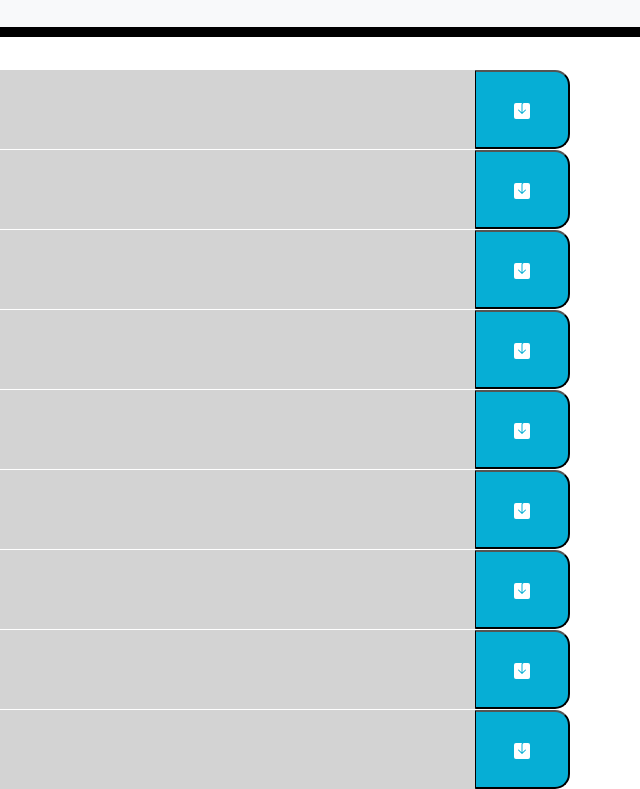
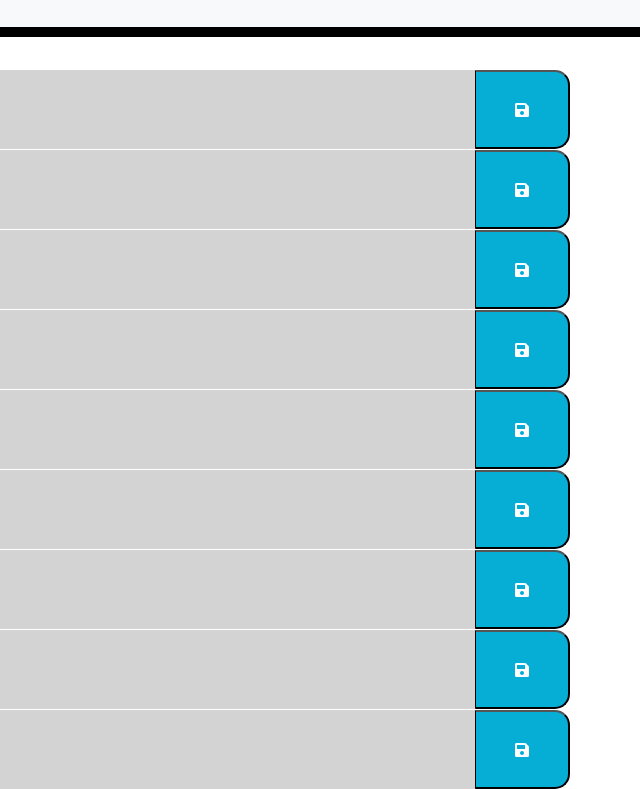
Before and after one commit to mschaaf17/Work-Day-Scheduler, a plain HTML site: page index.html in a window 1280 px wide. Shown: the part 283-1072 px from the top of the page, 640-1280 px from the left. Drawn offline with nearby package versions, Linux system fonts and the light colour scheme; a web font is replaced by a local one.

Commit message:
change icon

```diff
--- a/index.html
+++ b/index.html
@@ -36,90 +36,72 @@
       <div class="row time-block" data-time="9">
         <div class="col-1 hour pt-3">9AM
         </div>
-          <textarea id="x1" class="reminders col-10 description"></textarea>
-          <button id= "1" class = "saveBtn col-1"><svg xmlns="http://www.w3.org/2000/svg" width="16" height="16" fill="currentColor" class="bi bi-save-fill" viewBox="0 0 16 16">
-            <path d="M8.5 1.5A1.5 1.5 0 0 1 10 0h4a2 2 0 0 1 2 2v12a2 2 0 0 1-2 2H2a2 2 0 0 1-2-2V2a2 2 0 0 1 2-2h6c-.314.418-.5.937-.5 1.5v7.793L4.854 6.646a.5.5 0 1 0-.708.708l3.5 3.5a.5.5 0 0 0 .708 0l3.5-3.5a.5.5 0 0 0-.708-.708L8.5 9.293V1.5z"/>
-          </svg></button>
+          <textarea id="x1" class="reminders col-10 description text-dark"></textarea>
+          <button id= "1" class = "saveBtn col-1"><i class="fa">&#xf0c7;</i></button>
         </div>
 
       <!--10am timeblock-->
       <div class="row time-block" data-time="10">
         <div class="col-1 hour pt-3">10AM
         </div>
-          <textarea id="x2" class="reminders col-10 description"></textarea>
-          <button id= "2" class = "saveBtn col-1"><svg xmlns="http://www.w3.org/2000/svg" width="16" height="16" fill="currentColor" class="bi bi-save-fill" viewBox="0 0 16 16">
-            <path d="M8.5 1.5A1.5 1.5 0 0 1 10 0h4a2 2 0 0 1 2 2v12a2 2 0 0 1-2 2H2a2 2 0 0 1-2-2V2a2 2 0 0 1 2-2h6c-.314.418-.5.937-.5 1.5v7.793L4.854 6.646a.5.5 0 1 0-.708.708l3.5 3.5a.5.5 0 0 0 .708 0l3.5-3.5a.5.5 0 0 0-.708-.708L8.5 9.293V1.5z"/>
-          </svg></button>
+          <textarea id="x2" class="reminders col-10 description text-dark"></textarea>
+          <button id= "2" class = "saveBtn col-1"><i class="fa">&#xf0c7;</i></button>
         </div>
 
       <!--11am timeblock-->
       <div class="row time-block" data-time="11">
         <div class="col-1 hour pt-3">11AM
         </div>
-          <textarea id="x3" class="reminders col-10 description"></textarea>
-          <button id= "3" class = "saveBtn col-1"><svg xmlns="http://www.w3.org/2000/svg" width="16" height="16" fill="currentColor" class="bi bi-save-fill" viewBox="0 0 16 16">
-            <path d="M8.5 1.5A1.5 1.5 0 0 1 10 0h4a2 2 0 0 1 2 2v12a2 2 0 0 1-2 2H2a2 2 0 0 1-2-2V2a2 2 0 0 1 2-2h6c-.314.418-.5.937-.5 1.5v7.793L4.854 6.646a.5.5 0 1 0-.708.708l3.5 3.5a.5.5 0 0 0 .708 0l3.5-3.5a.5.5 0 0 0-.708-.708L8.5 9.293V1.5z"/>
-          </svg></button>
+          <textarea id="x3" class="reminders col-10 description text-dark"></textarea>
+          <button id= "3" class = "saveBtn col-1"><i class="fa">&#xf0c7;</i></button>
         </div>
 
       <!--12pm timeblock-->
       <div class="row time-block" data-time="12">
         <div class="col-1 hour pt-3">12PM
         </div>
-          <textarea id="x4" class="reminders col-10 description"></textarea>
-          <button id= "4" class = "saveBtn col-1"><svg xmlns="http://www.w3.org/2000/svg" width="16" height="16" fill="currentColor" class="bi bi-save-fill" viewBox="0 0 16 16">
-            <path d="M8.5 1.5A1.5 1.5 0 0 1 10 0h4a2 2 0 0 1 2 2v12a2 2 0 0 1-2 2H2a2 2 0 0 1-2-2V2a2 2 0 0 1 2-2h6c-.314.418-.5.937-.5 1.5v7.793L4.854 6.646a.5.5 0 1 0-.708.708l3.5 3.5a.5.5 0 0 0 .708 0l3.5-3.5a.5.5 0 0 0-.708-.708L8.5 9.293V1.5z"/>
-          </svg></button>
+          <textarea id="x4" class="reminders col-10 description text-dark"></textarea>
+          <button id= "4" class = "saveBtn col-1"><i class="fa">&#xf0c7;</i></button>
         </div>
 
       <!--1pm time block-->
       <div class="row time-block" data-time="13">
         <div class="col-1 hour pt-3">1PM
         </div>
-          <textarea id="x5" class="reminders col-10 description"></textarea>
-          <button id= "5" class = "saveBtn col-1"><svg xmlns="http://www.w3.org/2000/svg" width="16" height="16" fill="currentColor" class="bi bi-save-fill" viewBox="0 0 16 16">
-            <path d="M8.5 1.5A1.5 1.5 0 0 1 10 0h4a2 2 0 0 1 2 2v12a2 2 0 0 1-2 2H2a2 2 0 0 1-2-2V2a2 2 0 0 1 2-2h6c-.314.418-.5.937-.5 1.5v7.793L4.854 6.646a.5.5 0 1 0-.708.708l3.5 3.5a.5.5 0 0 0 .708 0l3.5-3.5a.5.5 0 0 0-.708-.708L8.5 9.293V1.5z"/>
-          </svg></button>
+          <textarea id="x5" class="reminders col-10 description text-dark"></textarea>
+          <button id= "5" class = "saveBtn col-1"><i class="fa">&#xf0c7;</i></button>
         </div>
 
       <!--2pm timeblock-->
       <div class="row time-block" data-time="14">
         <div class="col-1 hour pt-3">2PM
         </div>
-          <textarea id="x6" class="reminders col-10 description"></textarea>
-          <button id= "6" class = "saveBtn col-1"><svg xmlns="http://www.w3.org/2000/svg" width="16" height="16" fill="currentColor" class="bi bi-save-fill" viewBox="0 0 16 16">
-            <path d="M8.5 1.5A1.5 1.5 0 0 1 10 0h4a2 2 0 0 1 2 2v12a2 2 0 0 1-2 2H2a2 2 0 0 1-2-2V2a2 2 0 0 1 2-2h6c-.314.418-.5.937-.5 1.5v7.793L4.854 6.646a.5.5 0 1 0-.708.708l3.5 3.5a.5.5 0 0 0 .708 0l3.5-3.5a.5.5 0 0 0-.708-.708L8.5 9.293V1.5z"/>
-          </svg></button>
+          <textarea id="x6" class="reminders col-10 description text-dark"></textarea>
+          <button id= "6" class = "saveBtn col-1"><i class="fa">&#xf0c7;</i></button>
         </div>
 
       <!--3pm timeblock-->
       <div class="row time-block"data-time="15">
         <div class="col-1 hour pt-3">3PM
         </div>
-          <textarea id="x7" class="reminders col-10 description"></textarea>
-          <button id= "7" class = "saveBtn col-1"><svg xmlns="http://www.w3.org/2000/svg" width="16" height="16" fill="currentColor" class="bi bi-save-fill" viewBox="0 0 16 16">
-            <path d="M8.5 1.5A1.5 1.5 0 0 1 10 0h4a2 2 0 0 1 2 2v12a2 2 0 0 1-2 2H2a2 2 0 0 1-2-2V2a2 2 0 0 1 2-2h6c-.314.418-.5.937-.5 1.5v7.793L4.854 6.646a.5.5 0 1 0-.708.708l3.5 3.5a.5.5 0 0 0 .708 0l3.5-3.5a.5.5 0 0 0-.708-.708L8.5 9.293V1.5z"/>
-          </svg></button>
+          <textarea id="x7" class="reminders col-10 description text-dark"></textarea>
+          <button id= "7" class = "saveBtn col-1"><i class="fa">&#xf0c7;</i></button>
         </div>
 
       <!--4pm timeblock-->
       <div class="row time-block" data-time="16">
         <div class="col-1 hour pt-3">4PM
         </div>
-          <textarea id="x8" class="reminders col-10 description"></textarea>
-          <button id= "8" class = "saveBtn col-1"><svg xmlns="http://www.w3.org/2000/svg" width="16" height="16" fill="currentColor" class="bi bi-save-fill" viewBox="0 0 16 16">
-            <path d="M8.5 1.5A1.5 1.5 0 0 1 10 0h4a2 2 0 0 1 2 2v12a2 2 0 0 1-2 2H2a2 2 0 0 1-2-2V2a2 2 0 0 1 2-2h6c-.314.418-.5.937-.5 1.5v7.793L4.854 6.646a.5.5 0 1 0-.708.708l3.5 3.5a.5.5 0 0 0 .708 0l3.5-3.5a.5.5 0 0 0-.708-.708L8.5 9.293V1.5z"/>
-          </svg></button>
+          <textarea id="x8" class="reminders col-10 description text-dark"></textarea>
+          <button id= "8" class = "saveBtn col-1"><i class="fa">&#xf0c7;</i></button>
         </div>
 
       <!--5pm timeblock-->
       <div class="row time-block" data-time="17">
         <div class="col-1 hour pt-3">5PM
         </div>
-          <textarea id="x9" class="reminders col-10 description"></textarea>
-          <button id= "9" class = "saveBtn col-1"><svg xmlns="http://www.w3.org/2000/svg" width="16" height="16" fill="currentColor" class="bi bi-save-fill" viewBox="0 0 16 16">
-            <path d="M8.5 1.5A1.5 1.5 0 0 1 10 0h4a2 2 0 0 1 2 2v12a2 2 0 0 1-2 2H2a2 2 0 0 1-2-2V2a2 2 0 0 1 2-2h6c-.314.418-.5.937-.5 1.5v7.793L4.854 6.646a.5.5 0 1 0-.708.708l3.5 3.5a.5.5 0 0 0 .708 0l3.5-3.5a.5.5 0 0 0-.708-.708L8.5 9.293V1.5z"/>
-          </svg></button>
+          <textarea id="x9" class="reminders col-10 description text-dark"></textarea>
+          <button id= "9" class = "saveBtn col-1"><i class="fa">&#xf0c7;</i></button>
         </div>
 
 
```
